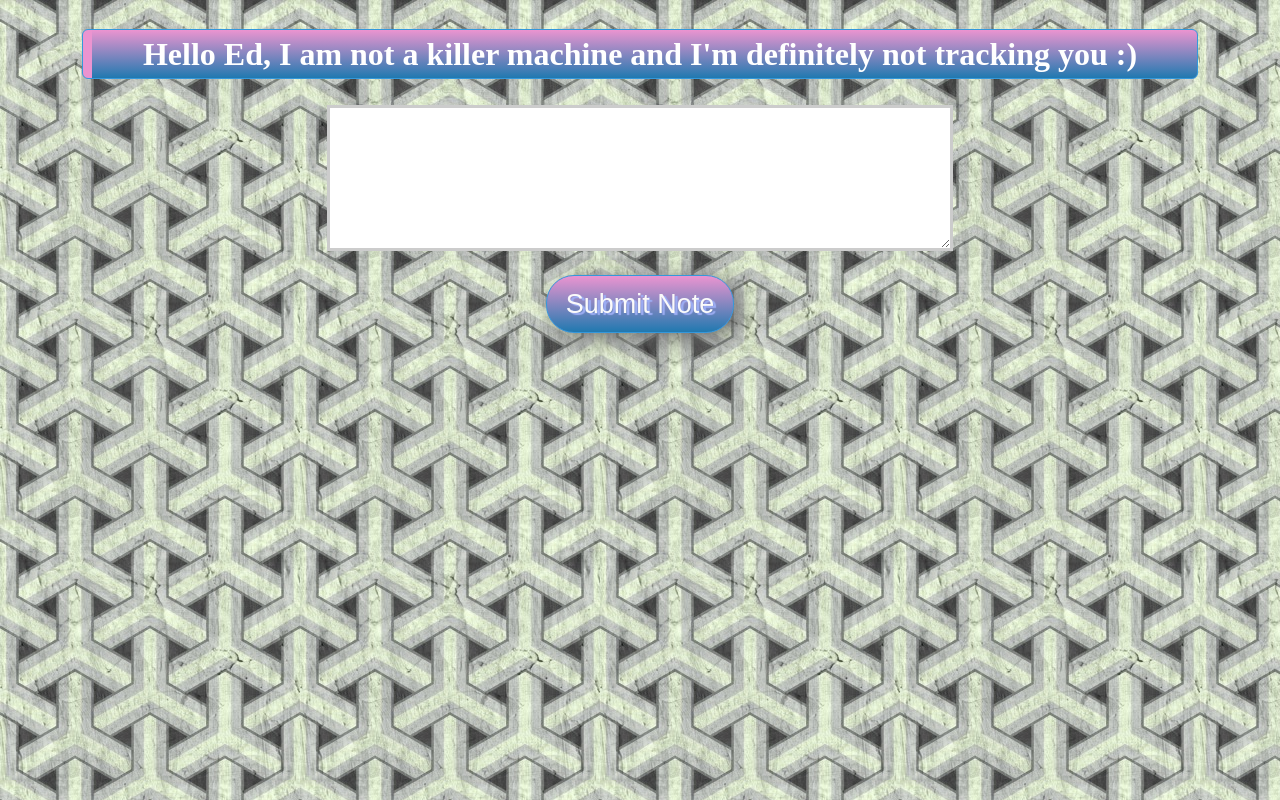
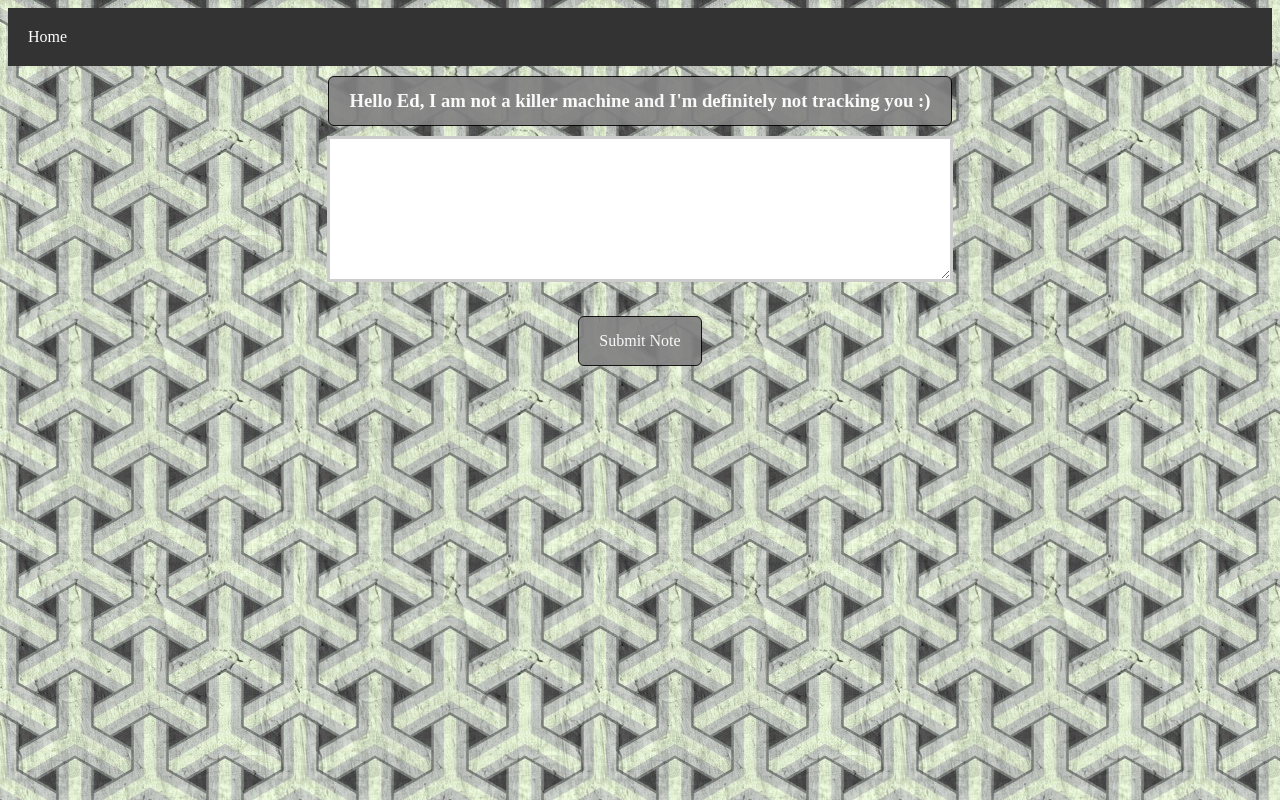
Before and after one commit to kirillzabrodin/notes-SPA, a website: page index.html in a window 1280 px wide. Drawn offline with Linux system fonts and the light colour scheme.

Commit message:
styling improved and navbar

```diff
--- a/index.html
+++ b/index.html
@@ -10,6 +10,7 @@
     <title>Notes</title>
   </head>
   <body>
+    <div id='navbar' class="navbar"></div>
     <div id='form' class='all'></div>
   </body>
 </html>
--- a/src/controller.js
+++ b/src/controller.js
@@ -8,15 +8,21 @@ window.onload = function() {
 };
 
 function SubmitNote() {
+  if (document.getElementById('note-input').value === "") {
+    alert("Please enter a proper note")
+    return
+  }
   noteList.createNote(document.getElementById('note-input').value);
   document.getElementById('notes').innerHTML = render.RenderNotes(noteList);
   document.getElementById("note-input").value = "";
+  document.getElementById('navbar').innerHTML = render.NavBar(noteList);
   ListenForClick()
 }
 
 function showNote() {
   let note_id = window.location.hash.split("#")[1];
   LoadEmptyPage()
+
   document.getElementById("full-note").innerHTML = render.RenderNoteText(note_id, noteList);
 };
 
@@ -45,11 +51,13 @@ function ListenForSubmit() {
 }
 
 function LoadPageDefault() {
+  document.getElementById('navbar').innerHTML = render.NavBar(noteList);
   document.getElementById('form').innerHTML = render.Title();
   document.getElementById('form').innerHTML += render.Form();
   document.getElementById('form').innerHTML += render.NotesData();
 }
 
 function LoadEmptyPage() {
+  document.getElementById('navbar').innerHTML = render.NavBar(noteList);
   document.getElementById('form').innerHTML = render.NotesData();
 }
--- a/src/style.css
+++ b/src/style.css
@@ -1,32 +1,4 @@
-a {
-  background-color: #f0f7fb;
-  background-position: 9px 0px;
-  background-repeat: no-repeat;
-  border: solid 1px #3498db;
-  border-radius: 6px;
-  line-height: 18px;
-  overflow: hidden;
-  padding: 15px 60px;
-  display: inline-block;
-}
-
-a.full {
-  border-radius: 6px;
-  line-height: 18px;
-  overflow: hidden;
-  padding: 15px 60px;
-  display: inline-block;
-  background-color: pink;
-  border: solid 1px red;
-  border-radius: 6px;
-  line-height: 18px;
-  padding: 15px 60px;
-}
-
-h3 {
-  margin: 0;
-  padding: 0;
-}
+a { text-decoration: none;}
 
 textarea {
   width: 600px;
@@ -38,21 +10,23 @@ textarea {
 	background-position: bottom right;
 	background-repeat: no-repeat;
 }
+
 .btn {
-  background: #eb94d0;
-  background-image: linear-gradient(to bottom, #eb94d0, #2079b0);
-  border-radius: 28px;
-  text-shadow: 3px 2px 1px #9daef5;
-  box-shadow: 6px 5px 24px #666666;
-  font-family: Arial;
-  color: #fafafa;
-  font-size: 27px;
-  padding: 19px;
+  color: white;
+  background-color: grey;
+  background-position: 9px 0px;
+  border: solid 1px black;
+  border-radius: 6px;
+  line-height: 18px;
+  padding: 15px 20px;
+  margin: 10px 0px;
+  display: inline-block;
+  opacity: 0.9;
 }
 
 .btn:hover {
-  background: #2079b0;
-  background-image: linear-gradient(to bottom, #2079b0, #eb94d0);
+  color: grey;
+  background-color: white;
   text-decoration: none;
 }
 
@@ -68,22 +42,26 @@ body {
   display: block;
 }
 
-.title {
-  background: #eb94d0;
-  background-image: linear-gradient(to bottom, #eb94d0, #2079b0);
-  color: white;
-  background-position: 9px 0px;
-  background-repeat: no-repeat;
-  border: solid 1px #3498db;
-  border-radius: 6px;
-  line-height: 18px;
+ul {
+  list-style-type: none;
+  margin: 0;
+  padding: 0px;
   overflow: hidden;
-  padding: 15px 60px;
-  display: inline-block;
+  background-color: #333;
 }
 
-.title:hover {
-  background: #2079b0;
-  background-image: linear-gradient(to bottom, #2079b0, #eb94d0);
+li {
+  float: left;
+}
+
+li a {
+  display: block;
+  color: white;
+  text-align: center;
+  padding: 20px;
   text-decoration: none;
 }
+
+li a:hover {
+  background-color: #111;
+}
--- a/src/views.js
+++ b/src/views.js
@@ -5,14 +5,14 @@ Render.prototype.RenderNotes = function (noteList) {
   let notes = noteList.getNotes()
   var output = "";
   for (var i = 0; i < notes.length; i++) {
-    output += "<a id='" + notes[i].getId() + "' href='#" + notes[i].getId() + "'>" + notes[i].getTitle() + "</a><br>";
+    output += "<a class='btn' id='" + notes[i].getId() + "' href='#" + notes[i].getId() + "'>" + notes[i].getTitle() + "</a><br>";
   }
   return output;
 };
 
 Render.prototype.RenderNoteText = function (id, noteList) {
   let note = noteList.findNote(id);
-  return "<a class='full' href='#home' id='" + note.getId() + "full'>" + note.text + "</a>";
+  return "<a class='btn' id='" + note.getId() + "full'>" + note.text + "</a>";
 };
 
 Render.prototype.Form = function () {
@@ -22,7 +22,7 @@ Render.prototype.Form = function () {
 };
 
 Render.prototype.Title = function () {
-  return "<h1 class='title'>Hello Ed, I am not a killer machine and I'm definitely not tracking you :)</h1>"
+  return "<h3 class='btn'>Hello Ed, I am not a killer machine and I'm definitely not tracking you :)</h3><br>"
 };
 
 Render.prototype.NotesData = function () {
@@ -30,3 +30,13 @@ Render.prototype.NotesData = function () {
   "<br>" +
   "<div id='full-note'></div>"
 };
+
+Render.prototype.NavBar = function (noteList) {
+  let notes = noteList.getNotes();
+  output = "<ul><li><a class='navbar' href='#home'>Home</a></li>"
+  for (var i = 0; i < notes.length; i++) {
+    output += "<li><a class='navbar' href='#" + notes[i].getId() + "'>" + notes[i].getTitle() + "</li>";
+  }
+  output += "</ul>"
+  return output;
+}
```
